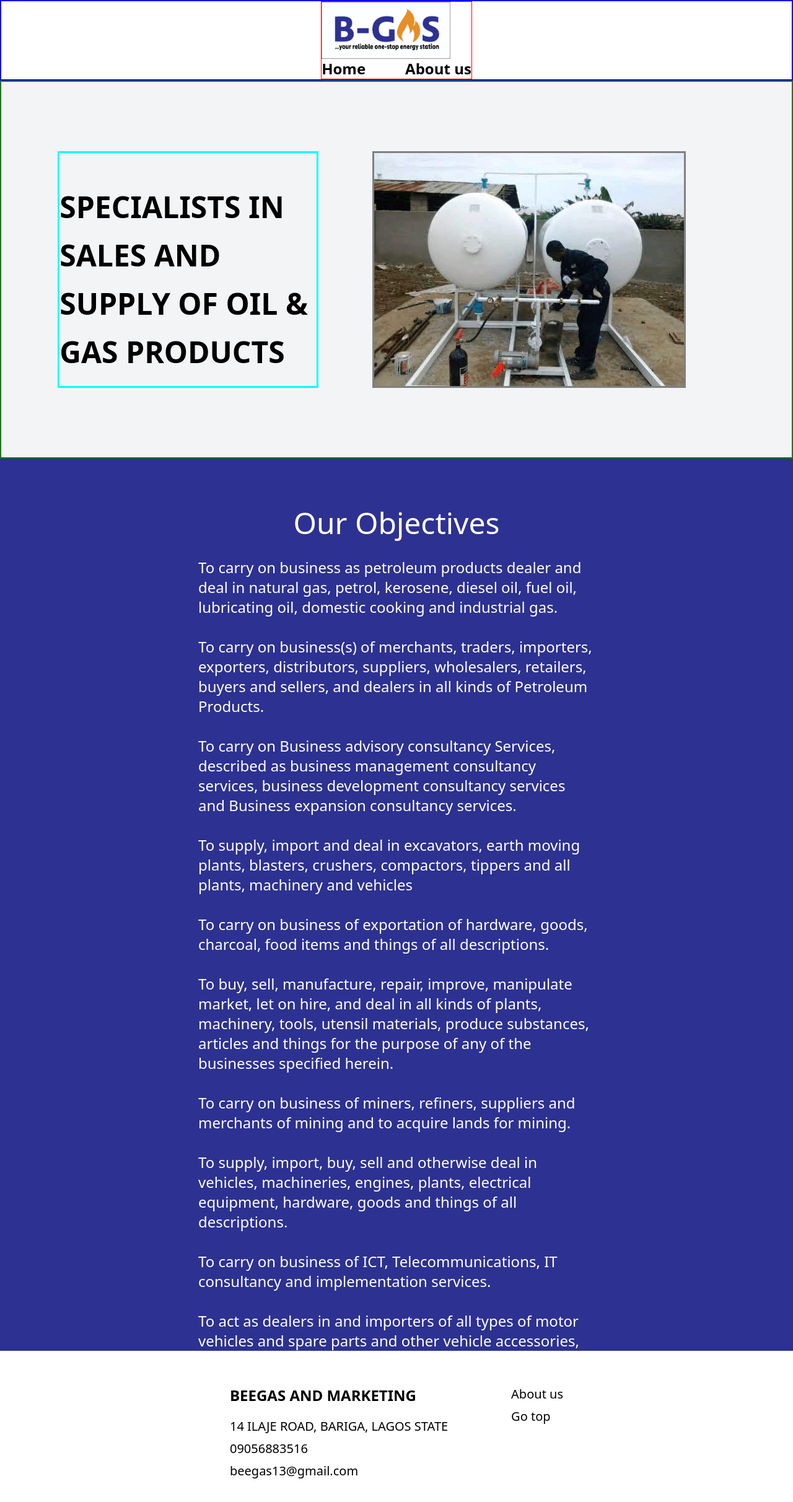
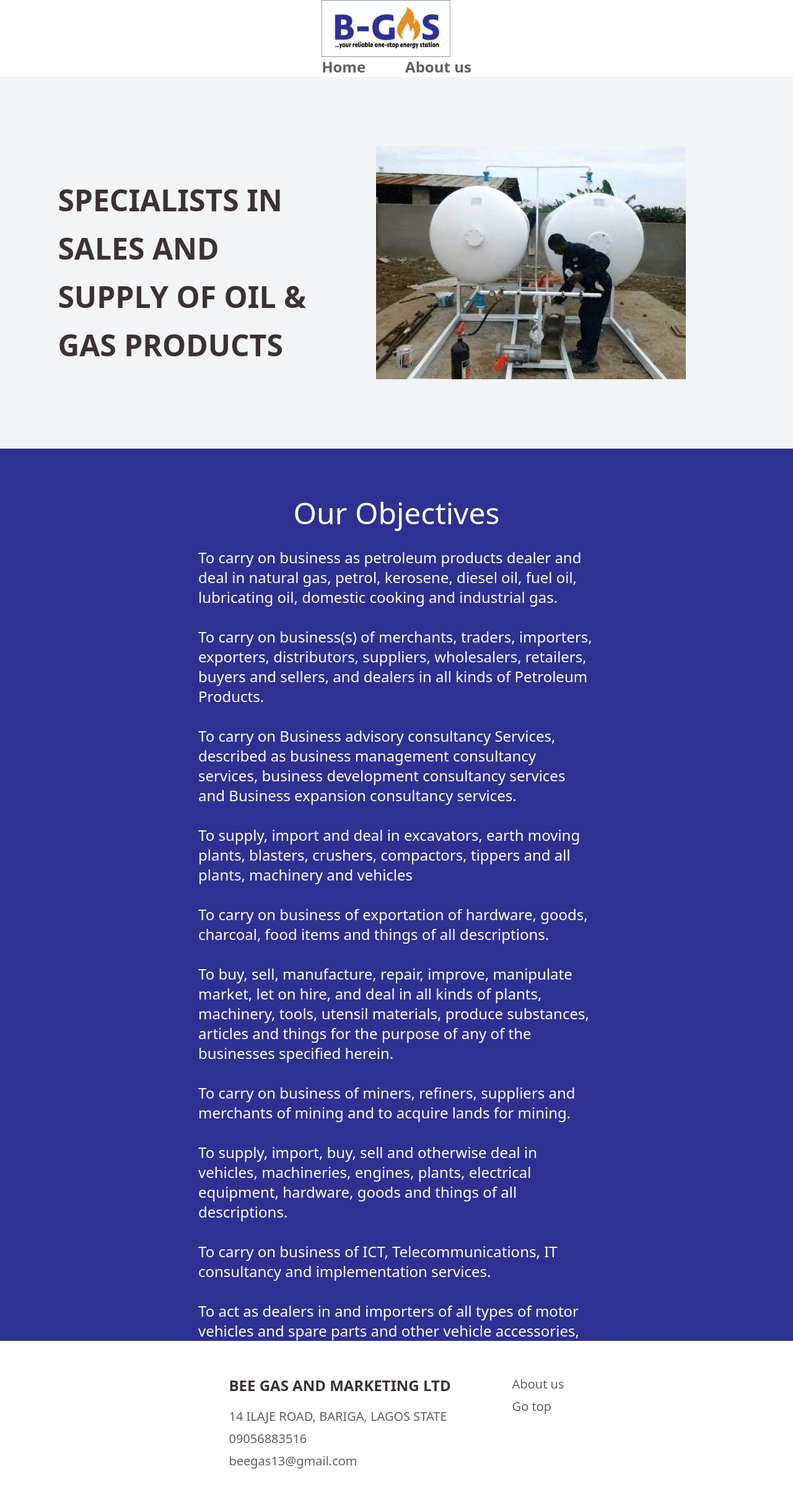
Before and after one commit to hengage/beegas.ng, a website: page index.html in a window 1280 px wide. Shown: the whole page at 62% size. Drawn offline with Linux system fonts and the light colour scheme.

Commit message:
Styles: custom css in twilwind
color config

```diff
--- a/index.html
+++ b/index.html
@@ -10,14 +10,14 @@
 </head>
 
 <body class="">
-    <header style="border: 2px solid blue" class="flex justify-center ">
-        <nav class="flex  flex-col" style="border: 1px solid red; text-align: ceter;">
+    <header style="borde: 2px solid blue" class="flex justify-center ">
+        <nav class="flex  flex-col" style="borde: 1px solid red; text-align: ceter;">
             <div class="">
                 <img src="images\beegas_logo.jfif" alt="beegas logo" srcset="" class="w-52">
             </div>
 
             <div class="block">
-                <ul class="flex space-x-16">
+                <ul class="flex space-x-16 text-textcolor2">
                     <li class="text-2xl font-semibold" ;>Home</li>
                     <li class="text-2xl font-semibold" ;>About us</li>
                 </ul>
@@ -26,21 +26,21 @@
         </nav>
     </header>
 
-    <section class="flex justify-around bg-gray-100 py-28" style="border: 2px solid green;">
-        <div class="ml-12" style="border: 3px solid aqua; width: 33%;">
-            <h1 class="text-5xl font-bold mt-12 leading-relaxed uppercase">
+    <section class="flex justify-around bg-gray-100 py-28" style="borde: 2px solid green;">
+        <div class="ml-12" style="borde: 3px solid aqua; width: 33%;">
+            <h1 class="text-5xl font-bold mt-12 leading-relaxed uppercase text-textcolor1">
                 specialists in sales and supply of oil & gas products
             </h1>
         </div>
 
-        <div class="mr-32" style="border: 3px solid gray; ">
+        <div class="mr-32" style="borde: 3px solid gray; ">
             <img src="" alt="" srcset="images\beegas2.jfif" class="max-w-full">
         </div>
     </section>
 
 
-    <section class="objective bg-lack text-white pt-20 space-y-8 px-80"
-        style="borer: 4px solid rgb(130, 8, 8); background-color: #2d3191;">
+    <section class="objective bg-lack text-white pt-20 space-y-8 px-80 bg-primary"
+        style="borer: 4px solid rgb(130, 8, 8);">
         <h2 class="text-center text-5xl">Our Objectives</h2>
 
         <div class="" style="borer: 4px solid darkblue;">
@@ -49,17 +49,18 @@
         </div>
     </section>
 
-    <footer class="py-14 px-80 flex justify-around">
+    <footer class="py-14 px-80 flex justify-around ">
         <div class="space-y-5">
-            <h2 class="uppercase text-2xl font-semibold">beegas and marketing</h2>
-            <div class="space-y-2 text-xl">
+            <h2 class="uppercase text-2xl text-textcolor1 font-semibold">bee gas and marketing ltd</h2>
+
+            <div class="space-y-2 text-xl text-textcolor2">
                 <p class="uppercase ">14 ilaje road, bariga, lagos state</p>
                 <a class=" block" href="tel:07045538512">09056883516</a>
                 <a class=" block" href="mailto:beegas13@gmail.com">beegas13@gmail.com</a>
             </div>
         </div>
 
-        <div class="space-y-2 text-xl">
+        <div class="space-y-2 text-xl text-textcolor2">
             <p>
                 <a href="">About us</a>
             </p>
--- a/tailwind.config.js
+++ b/tailwind.config.js
@@ -2,7 +2,14 @@
 module.exports = {
   content: ['./index.html', './objectives.html'],
   theme: {
-    extend: {},
+    extend: {
+      colors: {
+        "primary": "#2d3191" ,
+        "secondary": "#e78e26",
+        "textcolor1": "#3b3333",
+        "textcolor2": "#606060",
+      }
+    },
   },
   plugins: [],
 }
```
Also changed, not shown: css/output.css.
